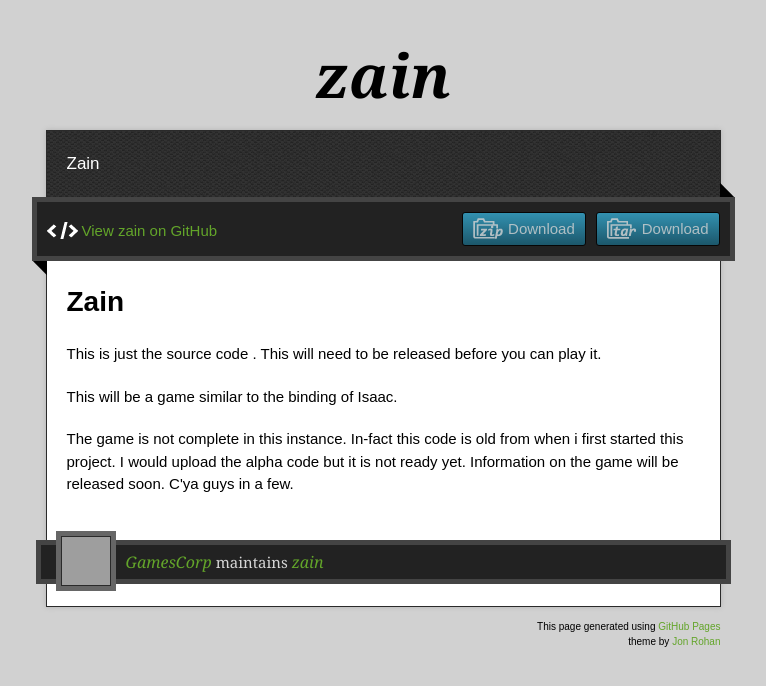
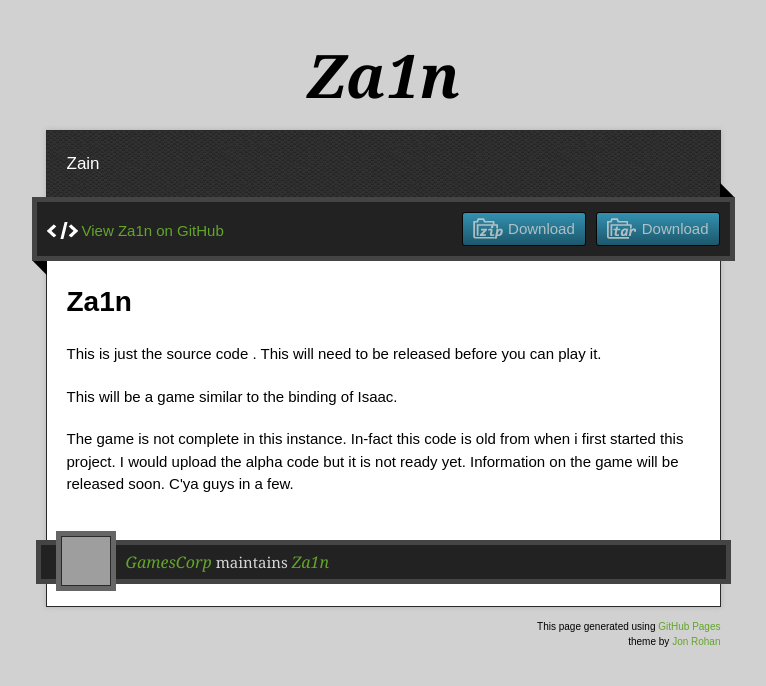
Before and after one commit to GamesCorp/11-Zain, a plain HTML site: page index.html in a window 1280 px wide. Shown: the whole page, without its empty margins (257-1023 px from the left). Drawn offline with nearby package versions, Linux system fonts and the light colour scheme; grey boxes are pictures that could not be loaded.

```diff
--- a/index.html
+++ b/index.html
@@ -11,7 +11,7 @@
   <script type="text/javascript" src="https://ajax.googleapis.com/ajax/libs/jquery/1.7.1/jquery.min.js"></script>
   <script type="text/javascript" src="javascripts/script.js"></script>
 
-  <title>zain</title>
+  <title>Za1n</title>
   <meta name="description" content="Zain">
 
   <meta name="viewport" content="width=device-width,initial-scale=1">
@@ -22,7 +22,7 @@
 
   <div class="wrapper">
     <header>
-      <h1 class="title">zain</h1>
+      <h1 class="title">Za1n</h1>
     </header>
     <div id="container">
       <p class="tagline">Zain</p>
@@ -31,12 +31,12 @@
         <div class="inner">
           <a href="https://github.com/GamesCorp/11-Zain/tarball/master" class="download-button tar"><span>Download</span></a>
           <a href="https://github.com/GamesCorp/11-Zain/zipball/master" class="download-button zip"><span>Download</span></a>
-          <a href="https://github.com/GamesCorp/11-Zain" class="code">View zain on GitHub</a>
+          <a href="https://github.com/GamesCorp/11-Zain" class="code">View Za1n on GitHub</a>
         </div>
         <span class="blc"></span><span class="trc"></span>
         </div>
         <article class="markdown-body">
-          <h1>Zain</h1>
+          <h1>Za1n</h1>
 
 <p>This is just the source code . This will need to be released before you can play it.</p>
 
@@ -50,7 +50,7 @@ C'ya guys in a few.</p>
     </div>
     <footer>
       <div class="owner">
-      <p><a href="https://github.com/GamesCorp" class="avatar"><img src="https://secure.gravatar.com/avatar/5fa27e6d0863e0918af36738064f01e2?s=30&amp;d=https://a248.e.akamai.net/assets.github.com%2Fimages%2Fgravatars%2Fgravatar-user-420.png" width="48" height="48"/></a> <a href="https://github.com/GamesCorp">GamesCorp</a> maintains <a href="https://github.com/GamesCorp/11-Zain">zain</a></p>
+      <p><a href="https://github.com/GamesCorp" class="avatar"><img src="https://secure.gravatar.com/avatar/5fa27e6d0863e0918af36738064f01e2?s=30&amp;d=https://a248.e.akamai.net/assets.github.com%2Fimages%2Fgravatars%2Fgravatar-user-420.png" width="48" height="48"/></a> <a href="https://github.com/GamesCorp">GamesCorp</a> maintains <a href="https://github.com/GamesCorp/11-Zain">Za1n</a></p>
 
 
       </div>
--- a/params.json
+++ b/params.json
@@ -1 +1 @@
-{"name":"zain","tagline":"Zain","body":"Zain\r\n=======\r\nThis is just the source code . This will need to be released before you can play it.\r\n\r\nThis will be a game similar to the binding of Isaac.\r\n\r\nThe game is not complete in this instance. In-fact this code is old from when i first started this project.\r\nI would upload the alpha code but it is not ready yet. Information on the game will be released soon.\r\nC'ya guys in a few.","google":"Zain","note":"Don't delete this file! It's used internally to help with page regeneration."}
+{"name":"Za1n","tagline":"Zain","body":"Za1n\r\n=======\r\nThis is just the source code . This will need to be released before you can play it.\r\n\r\nThis will be a game similar to the binding of Isaac.\r\n\r\nThe game is not complete in this instance. In-fact this code is old from when i first started this project.\r\nI would upload the alpha code but it is not ready yet. Information on the game will be released soon.\r\nC'ya guys in a few.","google":"Zain","note":"Don't delete this file! It's used internally to help with page regeneration."}
```
